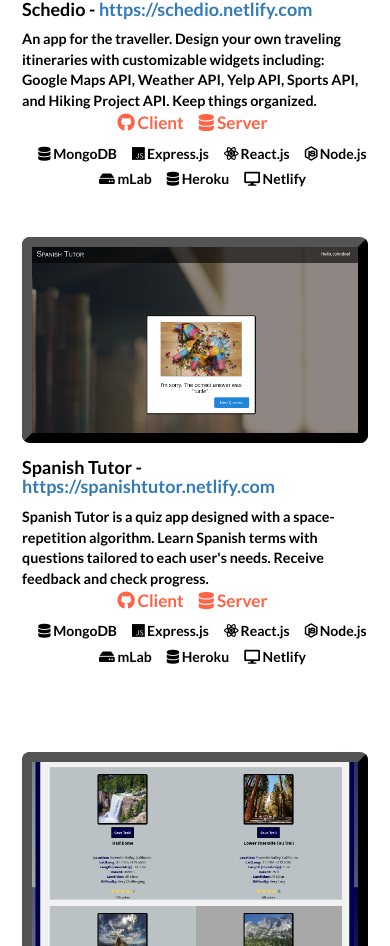
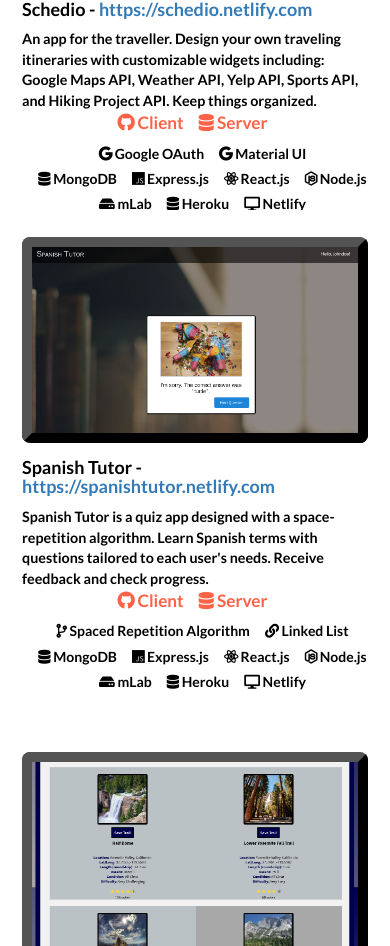
Before and after one commit to mattNat/portfolio-revamp, a React (Create React App) app: page / in a window 390 px wide. Shown: the part 2292-3238 px from the top of the page. Built offline with nearby package versions, Linux system fonts and the light colour scheme.

Commit message:
add additional tech but need to resize for mobile app

```diff
--- a/src/components/portfolio.js
+++ b/src/components/portfolio.js
@@ -15,6 +15,10 @@ export default function Portfolio() {
       server: "https://github.com/thinkful-ei18/schedio_server",
       tech:
       <div>
+        <h5>
+          <i className="fab fa-google work-icon"></i> Google OAuth
+          <i className="fab fa-google work-icon"></i> Material UI
+        </h5>
         <h5>
           <i className="fas fa-database work-icon"></i> MongoDB
           <i className="fab fa-js work-icon"></i> Express.js
@@ -37,6 +41,10 @@ export default function Portfolio() {
       server: "https://github.com/thinkful-ei18/Chris-Matt-Spaced-Rep-Server",
       tech:
       <div>
+        <h5>
+          <i class="fas fa-code-branch work-icon"></i> Spaced Repetition Algorithm
+          <i class="fas fa-link work-icon"></i> Linked List
+        </h5>
         <h5>
           <i className="fas fa-database work-icon"></i> MongoDB
           <i className="fab fa-js work-icon"></i> Express.js
```
